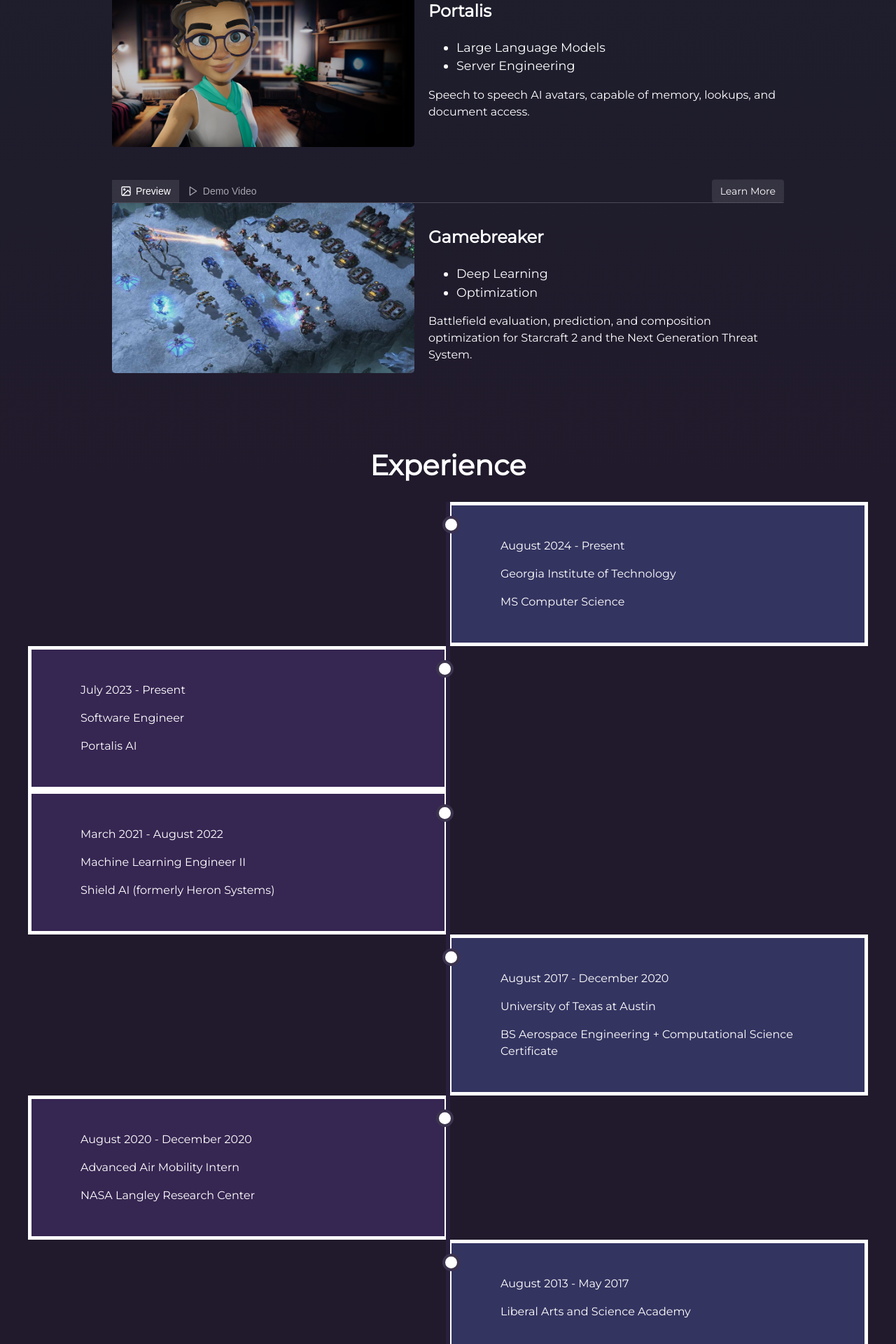
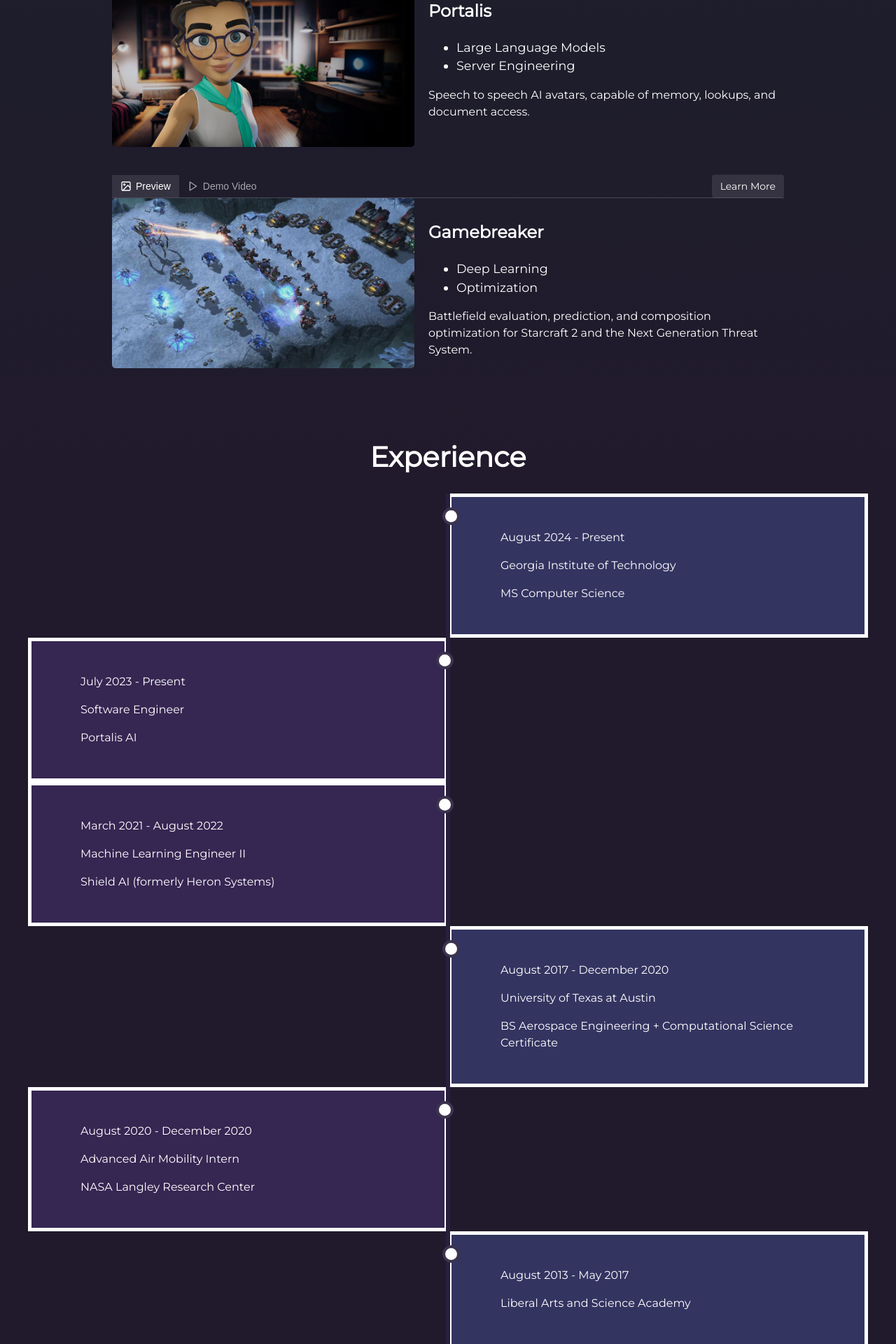
Before and after one commit to ysarda/ysarda.github.io, a Jekyll site: the page built from index.html, in a window 1280 px wide. Shown: the part 2237-4157 px from the top of the page at 70% size. Built offline with Jekyll 4.4.1, drawn with Linux system fonts in a browser that asks for light colours.

Commit message:
experiment

```diff
--- a/_includes/projects.html
+++ b/_includes/projects.html
@@ -28,8 +28,6 @@
       width: 45%;
       float: left;
       position: relative;
-      /* Set a consistent height to maintain card size */
-      min-height: 250px; /* Adjust this value based on your image heights */
     }
     .images-left img {
       width: 100%;
@@ -104,7 +102,6 @@
     /* Video container styling */
     .video-container {
       position: relative;
-      padding-bottom: 56.25%; /* 16:9 aspect ratio */
       height: 0;
     }
     .video-container iframe {
```
